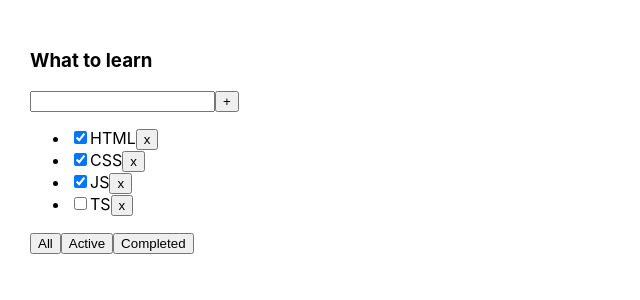
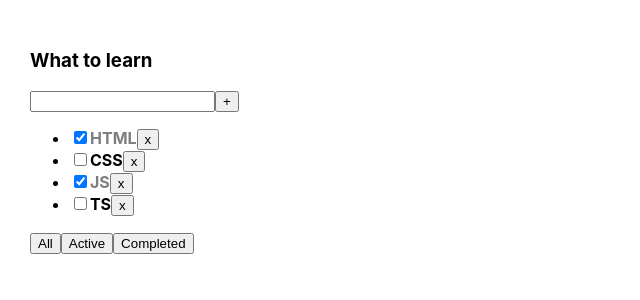
Before and after one commit to chrismelyan/TodoList, a React (Create React App) app: page / in a window 1280 px wide. Shown: the top 300 px of the page, without its empty margins (0-640 px from the left). Built offline with nearby package versions, Linux system fonts and the light colour scheme.

Commit message:
if rendering

```diff
--- a/src/App.css
+++ b/src/App.css
@@ -6,3 +6,17 @@
 .App > div {
   margin-right: 50px;
 }
+
+.completed-task {
+  opacity: 0.5;
+}
+
+.task {
+  font-weight: bold;
+}
+
+.filter-header {
+  margin-left: 20px;
+  font-size: 8px;
+  color: darkslategray;
+}
--- a/src/App.tsx
+++ b/src/App.tsx
@@ -9,7 +9,7 @@ function App() {
     console.log(v1())
     const [tasks, setTasks] = useState<Array<TaskType>>([
         {id: v1(), title: "HTML", isDone: true},
-        {id: v1(), title: "CSS", isDone: true},
+        {id: v1(), title: "CSS", isDone: false},
         {id: v1(), title: "JS", isDone: true},
         {id: v1(), title: "TS", isDone: false},
     ])
@@ -81,6 +81,7 @@ function App() {
                 changeFilter={changeFilter}
                 removeTask={removeTask}
                 addTask={addTask}
+                filter={filter}
             />
             {/*<TodoList title={'Must read'} tasks={tasks_2} removeTask={removeTask}/>*/}
             {/*<TodoList title={'Free time activities'} tasks={tasks_3}/>*/}
--- a/src/Buttons.tsx
+++ b/src/Buttons.tsx
@@ -3,6 +3,7 @@ import {FilterValuesType} from "./App";
 
 type ButtonsType = {
     changeFilter: (filter: FilterValuesType) => void
+    filter: FilterValuesType
 }
 
 const Buttons = (props: ButtonsType) => {
--- a/src/Task.tsx
+++ b/src/Task.tsx
@@ -6,10 +6,21 @@ type TaskPropsType = TaskType & {
 }
 
 const Task = (props: TaskPropsType) => {
+    // let taskClass = ''
+    // if(props.isDone) {
+    //     taskClass += ' completed-task'
+    // }
+    let taskClass = `task ${props.isDone ? 'completed-task' : ''}`
+
+    // let classes = ['task']              // className={'task completed-task'} - два класса на спане. ClassName возвращает строку!!!
+    // if(props.isDone) {
+    //     classes.push('completes-task')
+    // }
+
     return (
             <li>
                 <input type="checkbox" checked={props.isDone}/>
-                <span>{props.title}</span>
+                <span className={taskClass}>{props.title}</span>
                 <button onClick={() => props.removeTask(props.id)}>x</button>
             </li>
     );
--- a/src/TodoList.tsx
+++ b/src/TodoList.tsx
@@ -6,6 +6,7 @@ import {FilterValuesType} from "./App";
 type TodoListPropsType = {
     title: string
     tasks: Array<TaskType>
+    filter: FilterValuesType
     removeTask: (taskID: string) => void
     changeFilter: (filter: FilterValuesType) => void
     addTask: (title: string) => void
@@ -18,12 +19,13 @@ export type TaskType = {
 const TodoList = (props: TodoListPropsType) => {
     return (
             <div>
-                <TodoListHeader title={props.title} />
+                <TodoListHeader title={props.title} filter={props.filter}/>
                 <TodoListForm
                     tasks={props.tasks}
                     removeTask={props.removeTask}
                     changeFilter={props.changeFilter}
                     addTask={props.addTask}
+                    filter={props.filter}
                 />
             </div>
     );
--- a/src/TodoListForm.tsx
+++ b/src/TodoListForm.tsx
@@ -7,6 +7,7 @@ import {FilterValuesType} from "./App";
 
 type TodoListFormPropsType = {
     tasks: Array<TaskType>
+    filter: FilterValuesType
     removeTask: (taskID: string) => void
     changeFilter: (filter: FilterValuesType) => void
     addTask: (title: string) => void
@@ -20,7 +21,7 @@ const TodoListForm = (props: TodoListFormPropsType) => {
                 tasks={props.tasks}
                 removeTask={props.removeTask}
             />
-            <Buttons changeFilter={props.changeFilter}/>
+            <Buttons changeFilter={props.changeFilter} filter={props.filter}/>
         </div>
     );
 };
--- a/src/TodoListHeader.tsx
+++ b/src/TodoListHeader.tsx
@@ -1,7 +1,9 @@
 import React from 'react';
+import {FilterValuesType} from "./App";
 
 type TodoListHeaderPropsType = {
     title: string
+    filter: FilterValuesType
 }
 const TodoListHeader = (props: TodoListHeaderPropsType) => {
     return <h3>{props.title}</h3>
```
